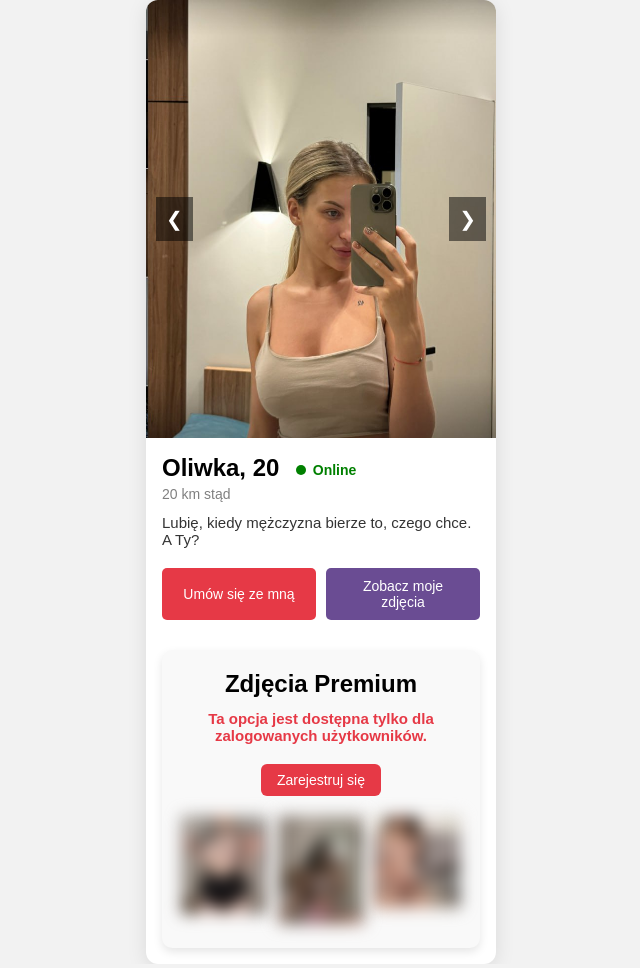
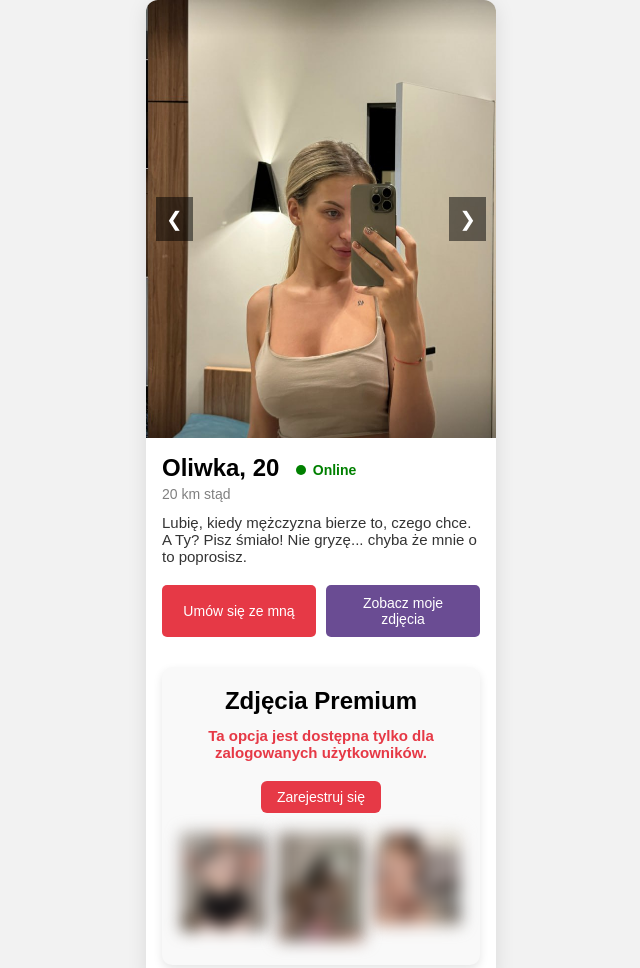
Before and after one commit to Basztal/Romantyzuj.pl, a plain HTML site: page oliwka/index.html in a window 1280 px wide. Shown: the top 968 px of the page, without its empty margins (319-959 px from the left). Drawn offline with Linux system fonts and the light colour scheme.

Commit message:
Update index.html

```diff
--- a/oliwka/index.html
+++ b/oliwka/index.html
@@ -265,7 +265,7 @@
         <span class="online-text">Online</span>
     </h2>
     <div class="distance">20 km stąd</div>
-    <p>Lubię, kiedy mężczyzna bierze to, czego chce. A Ty?</p>
+    <p>Lubię, kiedy mężczyzna bierze to, czego chce. A Ty? Pisz śmiało! Nie gryzę... chyba że mnie o to poprosisz.</p>
 
     <div class="buttons">
         <button class="button">Umów się ze mną</button>
```
